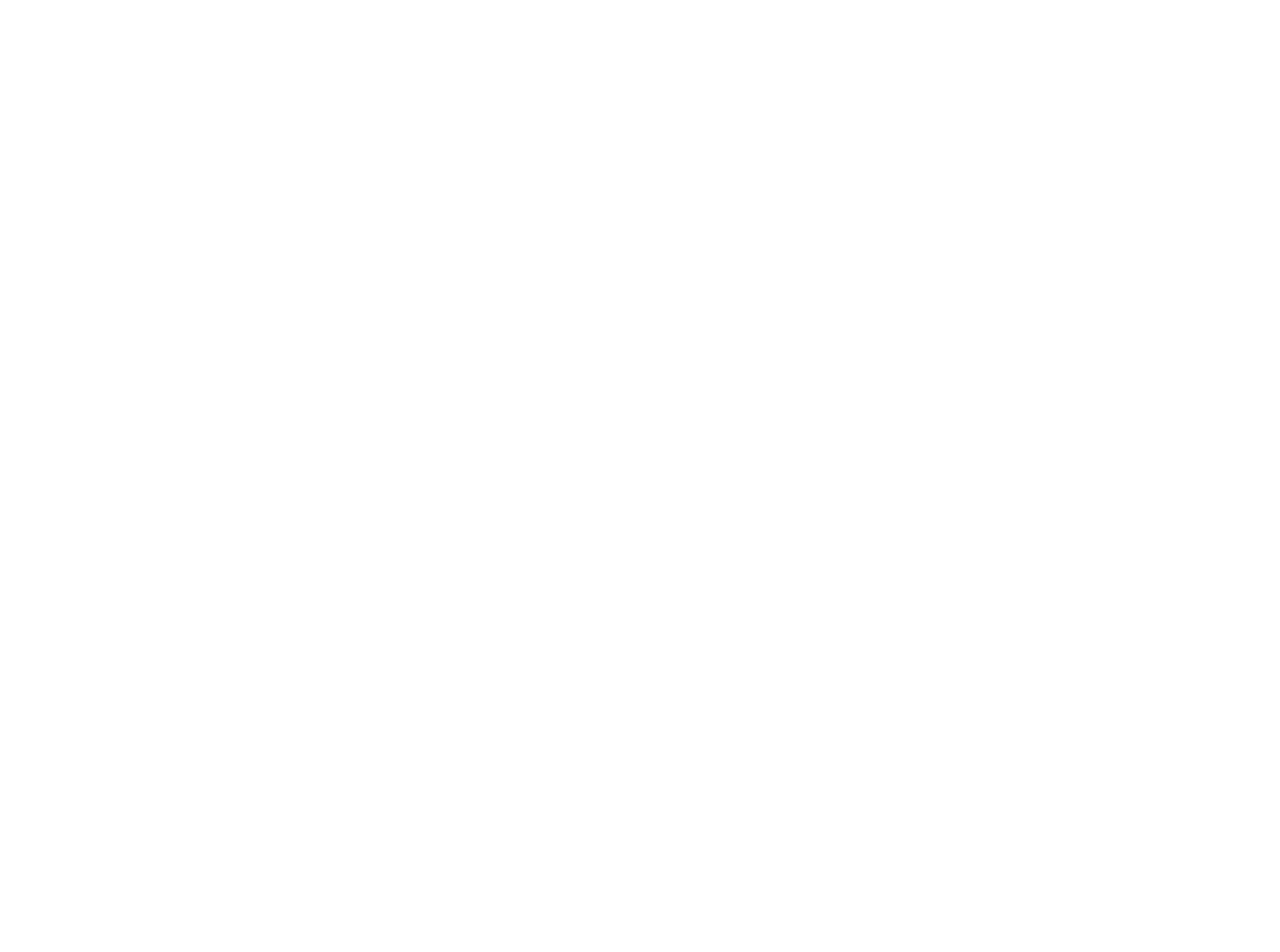
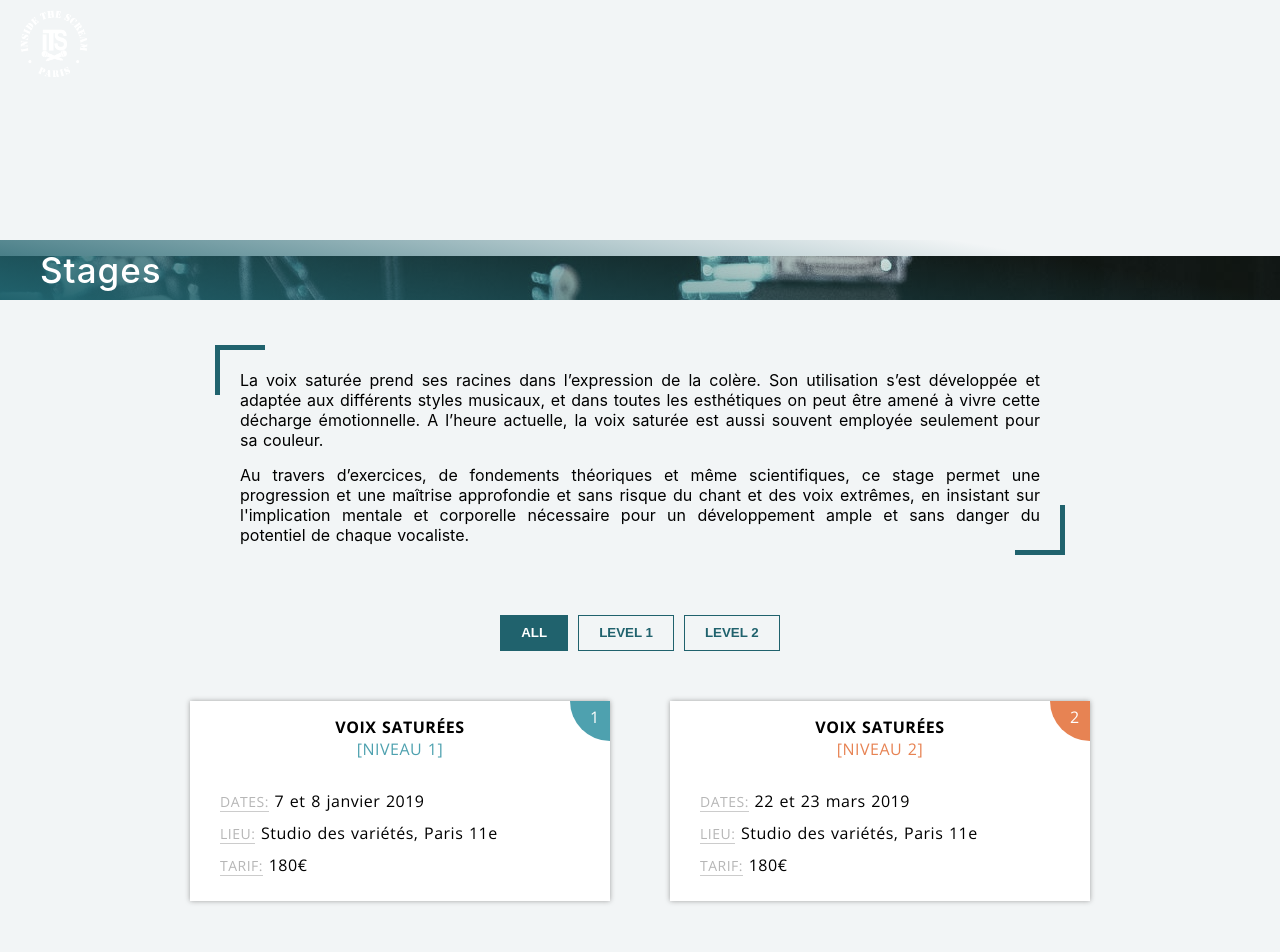
Before and after one commit to insidethescream/website-nuxtjs, a Nuxt app: page /stages in a window 1280 px wide. Before the commit this address had no page. Shown: the top 952 px of the page. Before the commit the page ends 800 px from the top, so only its background shows below. Built offline with nearby package versions, Linux system fonts and the light colour scheme.

Commit message:
add stages page

```diff
--- a/pages/index.vue
+++ b/pages/index.vue
@@ -49,10 +49,10 @@
         <img class="centered-crop-image" src="~assets/images/class.jpg" alt="">
         <p class="scream__block-title">cours</p>
       </div>
-      <a class="scream__block" id="block-stage" href="/stages" data-aos="fade">
+      <nuxt-link class="scream__block" to="/stages">
         <img class="centered-crop-image" src="~assets/images/stages.jpg" alt="">
         <p class="scream__block-title">stages</p>
-      </a>
+      </nuxt-link>
       <div class="scream__block" id="block-masterclass" data-aos="fade">
         <img class="centered-crop-image" src="~assets/images/masterclass.jpg" alt="">
         <p class="scream__block-title">masterclass</p>
--- /dev/null
+++ b/pages/stages/index.vue
@@ -0,0 +1,301 @@
+<template>
+  <div id="stages">
+
+    <nuxt-link class="stage__back" to="/">
+      <i class="fa fa-angle-left"></i>
+      <img class="stage__logo" src="~assets/images/logo-white.png" alt="logo-its">
+    </nuxt-link>
+
+    <section id="stages__intro">
+      <img class="centered-crop-image" src="~assets/images/stages.jpg" alt="">
+      <h1 class="stage__title">Stages</h1>
+    </section>
+
+    <section id="stages__description">
+      <div class="stages__description-block">
+        <p class="stages__description-text">
+          La voix saturée prend ses racines dans l’expression de la colère. Son utilisation s’est développée
+          et adaptée aux différents styles musicaux, et dans toutes les esthétiques on peut être amené à
+          vivre cette décharge émotionnelle. A l’heure actuelle, la voix saturée est aussi souvent employée
+          seulement pour sa couleur.
+        </p>
+        <p class="stages__description-text">
+          Au travers d’exercices, de fondements théoriques et même scientifiques, ce stage permet une
+          progression et une maîtrise approfondie et sans risque du chant et des voix extrêmes, en insistant
+          sur l'implication mentale et corporelle nécessaire pour un développement ample et sans danger du
+          potentiel de chaque vocaliste.</p>
+      </div>
+    </section>
+
+    <section id="stages__events">
+      <div class="stages__events-buttons">
+        <button class="stages__events-button" v-on:click="filterKey = 'all'" :class="{ active: filterKey === 'all' }">All</button>
+        <button class="stages__events-button" v-on:click="filterKey = 'level1'" :class="{ active: filterKey === 'level1' }">Level 1</button>
+        <button class="stages__events-button" v-on:click="filterKey = 'level2'" :class="{ active: filterKey === 'level2' }">Level 2</button>
+      </div>
+      <div class="stages__events-list">
+        <div class="stages__events-block"
+          v-bind:key="index"
+          v-for="(stage, index) in filteredStages"
+          :class="{'lvl-1': stage.level === '1', 'lvl-2': stage.level === '2'}"
+        >
+          <div class="stages__events-tag">
+            <p>{{ stage.level }}</p>
+          </div>
+          <p class="stages__events-title">{{ stage.title }} <span class="lvl-1"><br>[niveau {{ stage.level }}]</span></p>
+          <p class="stages__events-text"><span class="underline">Dates:</span> {{ stage.date }}</p>
+          <p class="stages__events-text"><span class="underline">Lieu:</span> {{ stage.place }}</p>
+          <p class="stages__events-text"><span class="underline">Tarif:</span> {{ stage.price }}</p>
+        </div>
+      </div>
+    </section>
+
+  </div>
+</template>
+
+<script>
+import stagesJSON from '~/assets/json/stages.json'
+
+export default {
+  data () {
+    return {
+      message: 'Hello Vue!',
+      stages: null,
+      filterKey: 'all'
+    }
+  },
+  computed: {
+    filteredStages () {
+      return this[this.filterKey]
+    },
+    all () {
+      return this.stages
+    },
+    level1 () {
+      return _.filter(this.stages, {level: "1"})
+    },
+    level2 () {
+      return _.filter(this.stages, {level: "2"})
+    }
+  },
+  created () {
+    this.stages = stagesJSON
+  }
+}
+</script>
+
+<style lang="scss">
+#stages {
+  position: relative;
+  background: #f2f5f6;
+}
+
+#stages__intro {
+  height: 300px;
+  margin:0;
+  padding:0;
+  position: relative;
+  overflow: hidden;
+
+  .centered-crop-image {
+    padding-top: 20%;
+    filter: grayscale(70%);
+  }
+}
+
+.stage__back {
+  height: 70px;
+  position: absolute;
+  z-index: 1;
+  margin: 10px;
+  display: flex;
+
+  .fa-angle-left {
+    color: white;
+    font-size: 40px;
+    line-height: 60px;
+    margin-right: 10px;
+  }
+}
+
+.stage__logo {
+  height: 100%;
+}
+
+.stage__title {
+  font-size: 30px;
+  color: white;
+  z-index: 1;
+  position: absolute;
+  font-weight: 500;
+  letter-spacing: 1px;
+  font-size: 35px;
+  bottom: 0;
+  left: 0;
+  height: 60px;
+  line-height: 60px;
+  width: 100%;
+  padding-left: 40px;
+  background: linear-gradient(10deg, #20626d 0%, transparent 80%);
+}
+
+#stages__description {
+  display: flex;
+}
+
+.stages__description-block {
+  width: 800px;
+  margin: 70px auto;
+  position: relative;
+
+  &::before {
+    content: '';
+    position: absolute;
+    top: -25px;
+    left: -25px;
+    width: 50px;
+    height: 50px;
+    border-top: 5px solid #20626d;
+    border-left: 5px solid #20626d;
+  }
+  &::after {
+    content: '';
+    position: absolute;
+    bottom: -10px;
+    right: -25px;
+    width: 50px;
+    height: 50px;
+    border-bottom: 5px solid #20626d;
+    border-right: 5px solid #20626d;
+  }
+}
+
+.stages__description-text {
+  margin-bottom: 15px;
+  text-align: justify;
+
+  &:last-child {
+    margin-bottom: 0;
+  }
+}
+
+#stages__events {
+  display: flex;
+  justify-content: center;
+  padding: 0 10% 100px 10%;
+  font-family: "open sans";
+  letter-spacing: 0.5px;
+  flex-direction: column;
+}
+
+.stages__events-buttons {
+  display: flex;
+  justify-content: center;
+  margin-bottom: 20px;
+}
+
+.stages__events-button {
+  text-transform: uppercase;
+  font-weight: 600;
+  margin: 0 5px;
+  padding: 10px 20px;
+  border-radius: 0;
+  background: none;
+  color: #20626d;
+  cursor: pointer;
+  line-height: 14px;
+  border: 1px solid #20626d;
+
+  &.active {
+    background: #20626d;
+    color: white;
+  }
+
+  &:active, &:focus {
+    box-shadow: none;
+    outline: none;
+    border: 1px solid #20626d;
+  }
+}
+
+.stages__events-list {
+  display: flex;
+  justify-content: center;
+  flex-wrap: wrap;
+}
+
+.stages__events-block {
+  height: 200px;
+  width: 420px;
+  margin: 30px;
+  box-shadow: 0 0 5px #a0a0a0;
+  padding: 15px 30px;
+  background: white;
+  transition: all .3s;
+  cursor: pointer;
+  position: relative;
+  overflow: hidden;
+
+  &:hover {
+    transform: scale(1.05);
+    box-shadow: 0 0 10px #898989;
+  }
+}
+
+.stages__events-block.lvl-1 {
+  .stages__events-tag {
+    background: #4ea1af;
+  }
+  .stages__events-title span {
+    color: #4ea1af;
+  }
+}
+.stages__events-block.lvl-2 {
+  .stages__events-tag {
+    background: #e78353;
+  }
+  .stages__events-title span {
+    color: #e78353;
+  }
+}
+
+
+.stages__events-tag {
+  position: absolute;
+  top: -40px;
+  right: -40px;
+  width: 80px;
+  height: 80px;
+  border-radius: 50%;
+
+  p {
+    position: absolute;
+    color: #fff;
+    bottom: 13px;
+    left: 20px;
+    font-size: 16px;
+  }
+}
+
+.stages__events-title {
+  text-align: center;
+  text-transform: uppercase;
+  margin-bottom: 30px;
+  font-weight: bold;
+
+  span {
+    font-weight: 100;
+  }
+}
+
+.stages__events-text {
+  margin-bottom: 10px;
+
+  span.underline {
+    border-bottom: 1px solid #ccc;
+    text-transform: uppercase;
+    color: #b6b6b6;
+    font-size: 14px;
+  }
+}
+</style>
```
